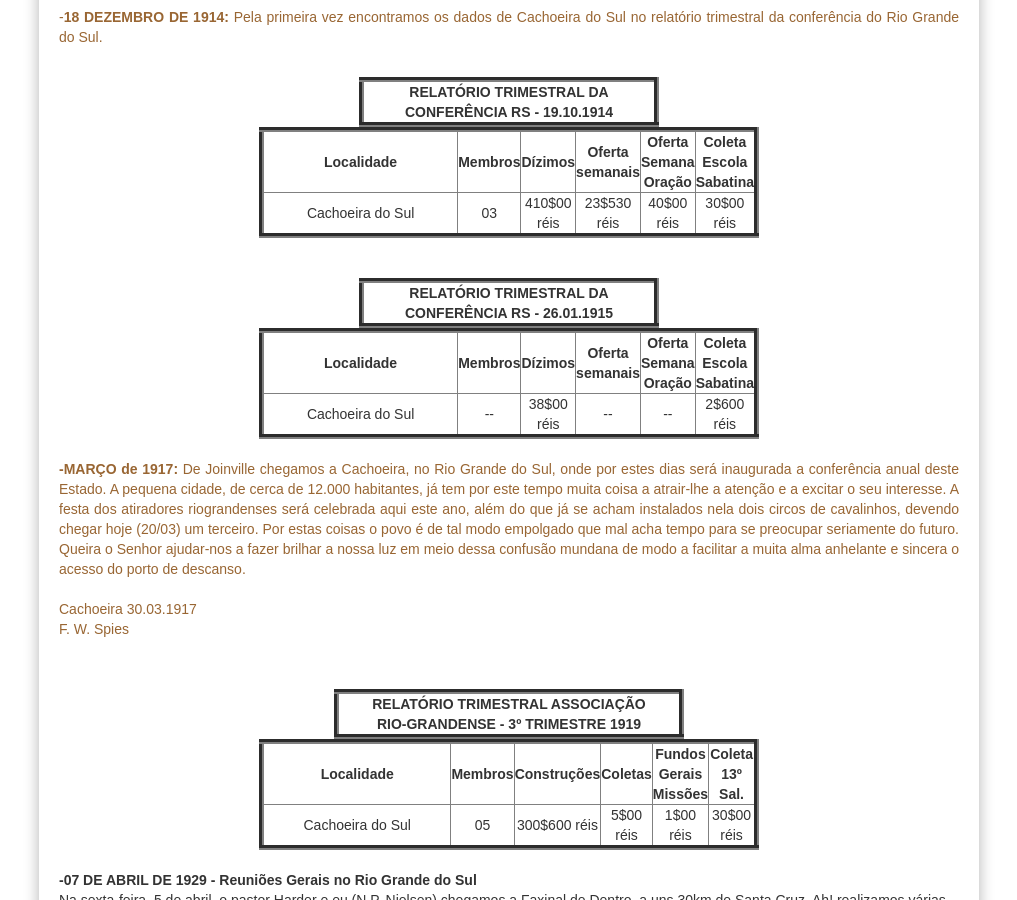
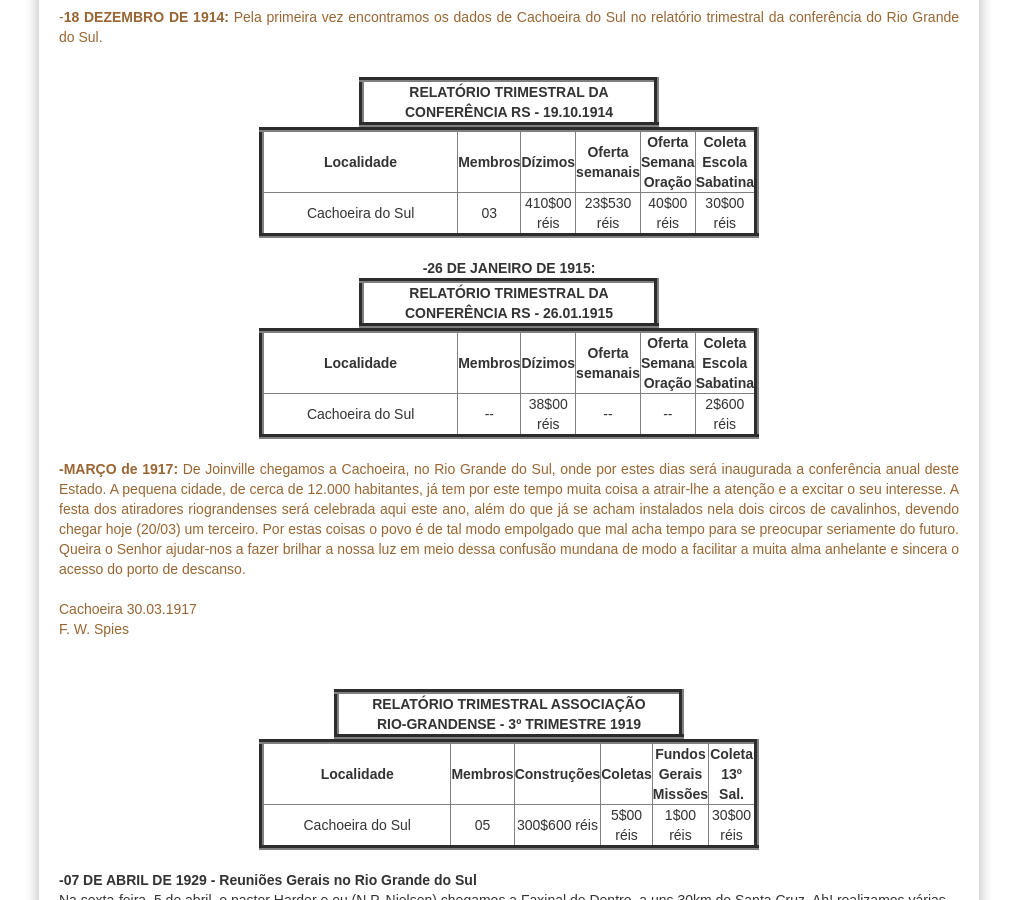
Before and after one commit to claudiovargas1955/claudiovargas1955.github.io, a Jekyll site: the page built from _pages/história-da-iasd-cachoeira.html, in a window 1280 px wide and 900 px high, scrolled down 993 px. Shown: the whole window, without its empty margins (131-1148 px from the left). Built offline with Jekyll 4.4.1, drawn with Linux system fonts in a browser that asks for light colours; some web fonts are replaced.

Commit message:
Update história-da-iasd-cachoeira.html

```diff
--- a/_pages/história-da-iasd-cachoeira.html
+++ b/_pages/história-da-iasd-cachoeira.html
@@ -121,12 +121,13 @@ tr:hover{
 
 <div class="brasileira" align="center">
     <table border="5px" color="#ffffff" width="300px" cellspacing="10px" cellpadding="10px" height="40px">
+
            <tr><br>
             <td align="center"><b>RELATÓRIO TRIMESTRAL DA CONFERÊNCIA RS - 19.10.1914</b></td>
          </tr>
 
 
-    <table border="5px" color="#ffffff" width="500px"  cellspacing="10px" cellpadding="10px">
+  <table border="5px" color="#ffffff" width="500px"  cellspacing="10px" cellpadding="10px">
          <tr>
            <td align="center" width="300px"><b>Localidade</b></td>
            <td align="center" width="30px"><b>Membros</b></td>
@@ -144,9 +145,10 @@ tr:hover{
            <td align="center">30$00 <br>réis</td>
         </tr>
 
-    </table><br>
+  </table><br>
 
-      <table border="5px" color="#ffffff" width="300px" cellspacing="10px" cellpadding="10px" height="40px">
+  <b>-26 DE JANEIRO DE 1915: </b>
+     <table border="5px" color="#ffffff" width="300px" cellspacing="10px" cellpadding="10px" height="40px">
            <tr><br>
             <td align="center"><b>RELATÓRIO TRIMESTRAL DA CONFERÊNCIA RS - 26.01.1915</b></td>
          </tr>
@@ -161,6 +163,7 @@ tr:hover{
            <td align="center" width="50px"><b>Oferta Semana Oração </b</td>
            <td align="center" width="50px"><b>Coleta Escola Sabatina</b</td>
         </tr>
+
         <tr>
            <td align="center" width="300px">Cachoeira do Sul</td>
            <td align="center" width="50px">--</td>
```
